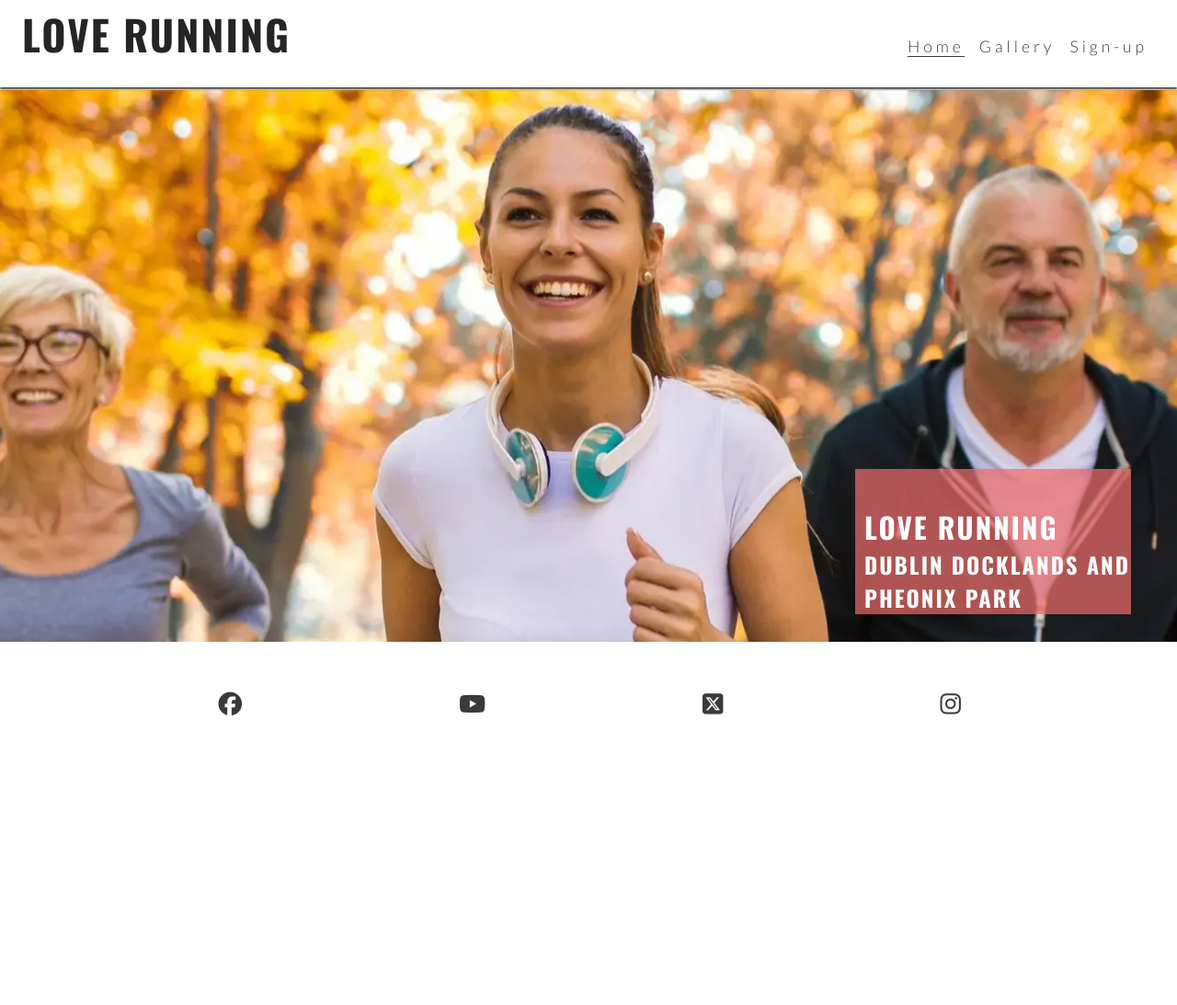
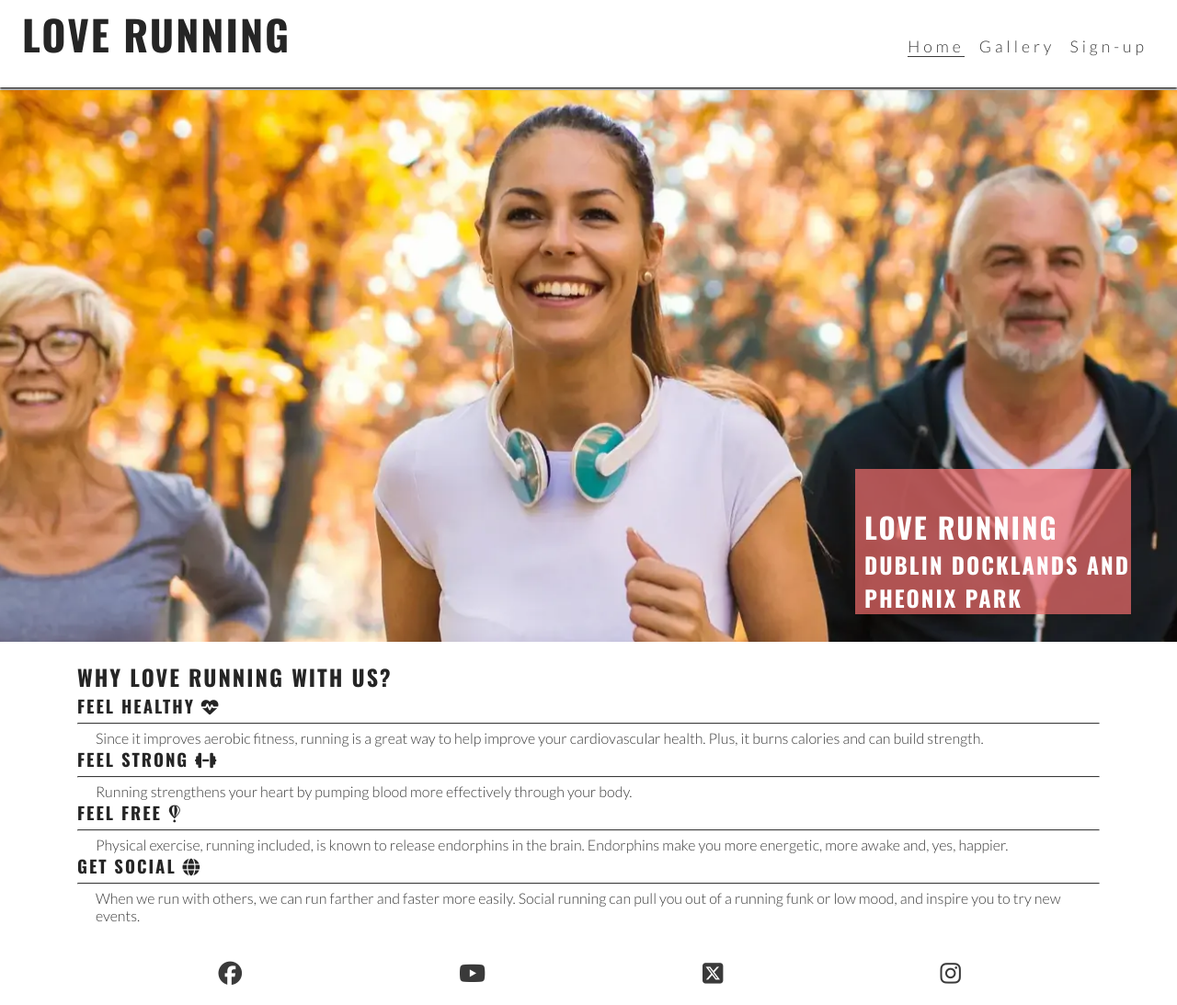
Before and after one commit to Manraj101/Love-Running, a plain HTML site: page index.html in a window 1280 px wide. Shown: the whole page at 92% size. Before the commit the page ends 800 px from the top, so only its background shows below. Drawn offline with nearby package versions, Linux system fonts and the light colour scheme.

Commit message:
added reason section

```diff
--- a/assets/css/style.css
+++ b/assets/css/style.css
@@ -74,6 +74,32 @@ main {
 
     flex: 1 0 auto;
     margin-top: 47px;
+}
+/*Reasons Sections*/
+#reasons{
+    width: 90%;
+    margin: 20px auto;
+
+}
+#reasons h2 {
+    font-size: 280%;
+    text-align: center;
+    margin-bottom: 20px;
+}
+#benefits{
+    padding-left: 20px;
+    padding-right: 20px;
+}
+#benefits p {
+    padding: 0 20px;
+}
+#benefits-mental > div, #benefits-physical > div {
+    line-height: 20px;
+    margin-bottom: 20px;
+}
+hr {
+    border-top:1px solid #3a3a3a;
+    margin: 5px 0;
 }
 /*Hero*/
 #hero {
--- a/index.html
+++ b/index.html
@@ -45,7 +45,9 @@ git commit -m ""-->
     <header>
       <a href="index.html"> <h1 id="logo">Love Running</h1></a>
       <input type="checkbox" id="nav-toggle" name="nav-toggle" />
-      <label for="nav-toggle" class="nav-toggle-label"><i class="fa-solid fa-grip-lines"></i></label>
+      <label for="nav-toggle" class="nav-toggle-label"
+        ><i class="fa-solid fa-grip-lines"></i
+      ></label>
       <nav>
         <ul id="menu">
           <li><a href="index.html" class="active">Home</a></li>
@@ -56,10 +58,47 @@ git commit -m ""-->
     </header>
     <!--Main-->
     <main>
-        <section id="hero">
-            <div id="cover-text"><h2>Love Running</h2>
-            <h3>Dublin Docklands and Pheonix Park</h3></div>
-        </section>
+      <section id="hero">
+        <div id="cover-text">
+          <h2>Love Running</h2>
+          <h3>Dublin Docklands and Pheonix Park</h3>
+        </div>
+      </section>
+      <section id="reasons">
+        <div id="benefits">
+          <h1>Why Love Running With Us?</h1>
+          <div id="benefits-physical">
+            <h3>FEEL HEALTHY <i class="fa-solid fa-heart-pulse"></i></h3><hr>
+            <p>
+              Since it improves aerobic fitness, running is a great way to help
+              improve your cardiovascular health. Plus, it burns calories and
+              can build strength.
+            </p>
+
+            <h3>FEEL STRONG <i class="fa-solid fa-dumbbell"></i></h3><hr>
+            <p>
+              Running strengthens your heart by pumping blood more effectively
+              through your body.
+            </p>
+
+          </div>
+          <div id="benefits-mental">
+            <h3>FEEL FREE <i class="fa-brands fa-fly"></i></h3><hr>
+            <p>
+              Physical exercise, running included, is known to release
+              endorphins in the brain. Endorphins make you more energetic, more
+              awake and, yes, happier.
+            </p>
+
+            <h3 >GET SOCIAL <i class="fa-solid fa-globe"></i></h3><hr>
+            <p>
+              When we run with others, we can run farther and faster more
+              easily. Social running can pull you out of a running funk or low
+              mood, and inspire you to try new events.
+            </p>
+          </div>
+        </div>
+      </section>
     </main>
     <!--Footer Adding links-->
     <footer>
```
